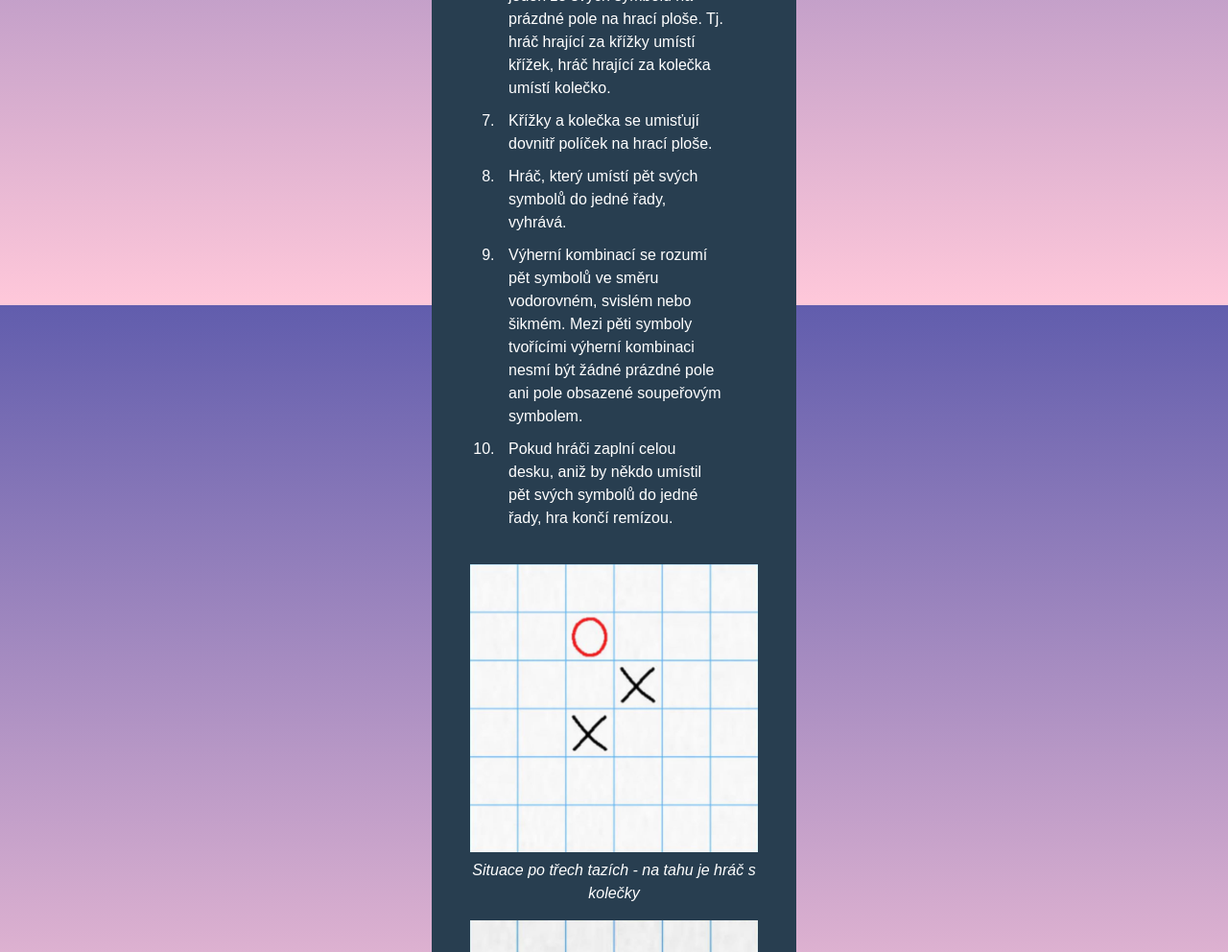
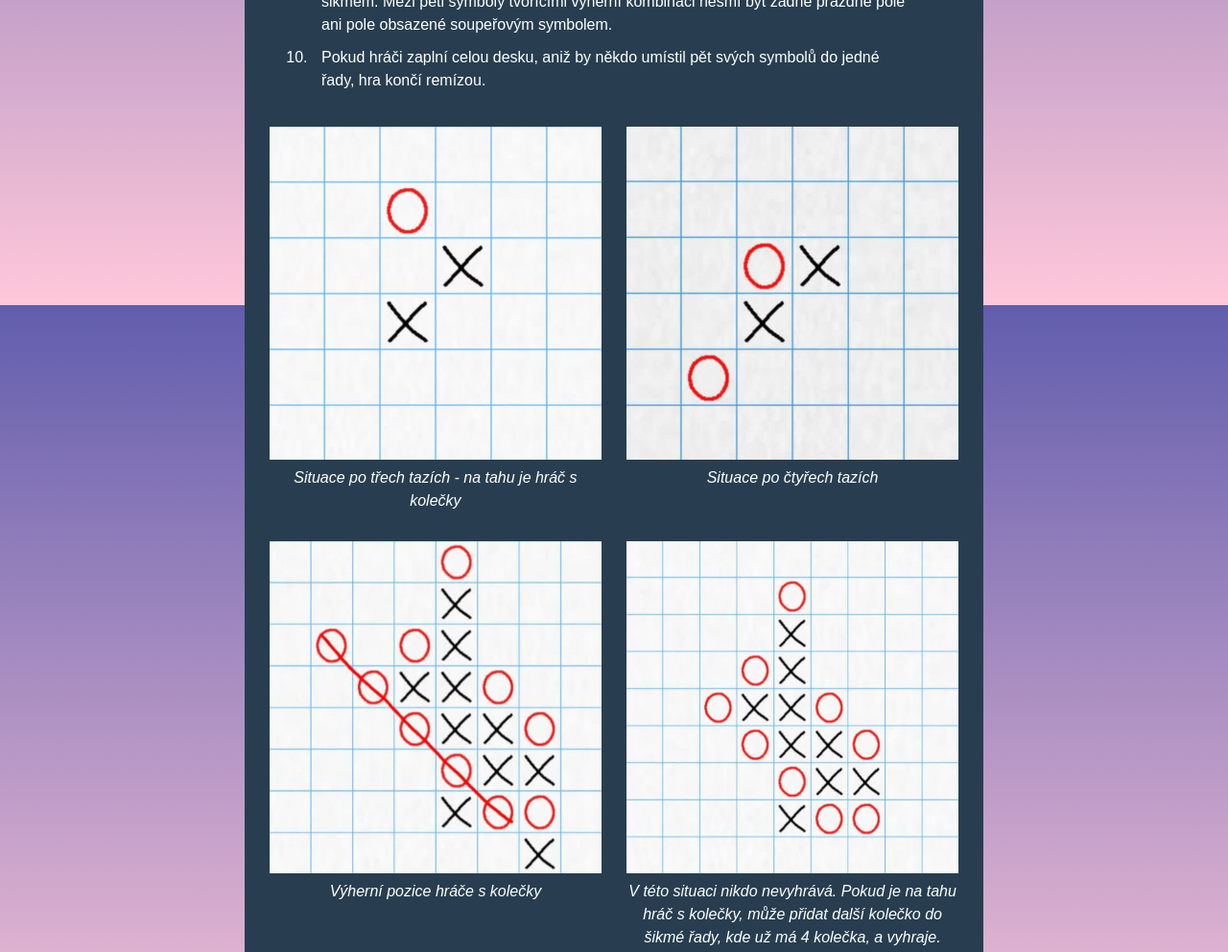
Before and after one commit to hornermar/piskvorky, a plain HTML site: page pravidla.html in a window 1280 px wide. Shown: the part 540-1532 px from the top of the page at 96% size. Drawn offline with Linux system fonts and the light colour scheme.

Commit message:
skoro_hotove

```diff
--- a/style.css
+++ b/style.css
@@ -81,7 +81,7 @@ a {
 
 .rules-text {
   background-color: #283e50;
-  width: 380px;
+  width: 372px;
   margin: 50px auto;
   border-radius: 7px 7px 0 0;
   color: white;
@@ -116,11 +116,18 @@ figure {
   font-style: italic;
 }
 
-/* @media (min-width: 800px) {
-  .container-rules {
+@media (min-width: 800px) {
+  .rules-text {
+    width: 770px;
+  }
+  .rules-img {
     display: flex;
+    flex-direction: row;
+    flex-wrap: wrap;
+    justify-content: space-evenly;
   }
-  .rules-img img {
-    max-width: 50%;
+  figure {
+    max-width: 45%;
+    margin: 0 0 30px 0;
   }
-} */
+}
```
